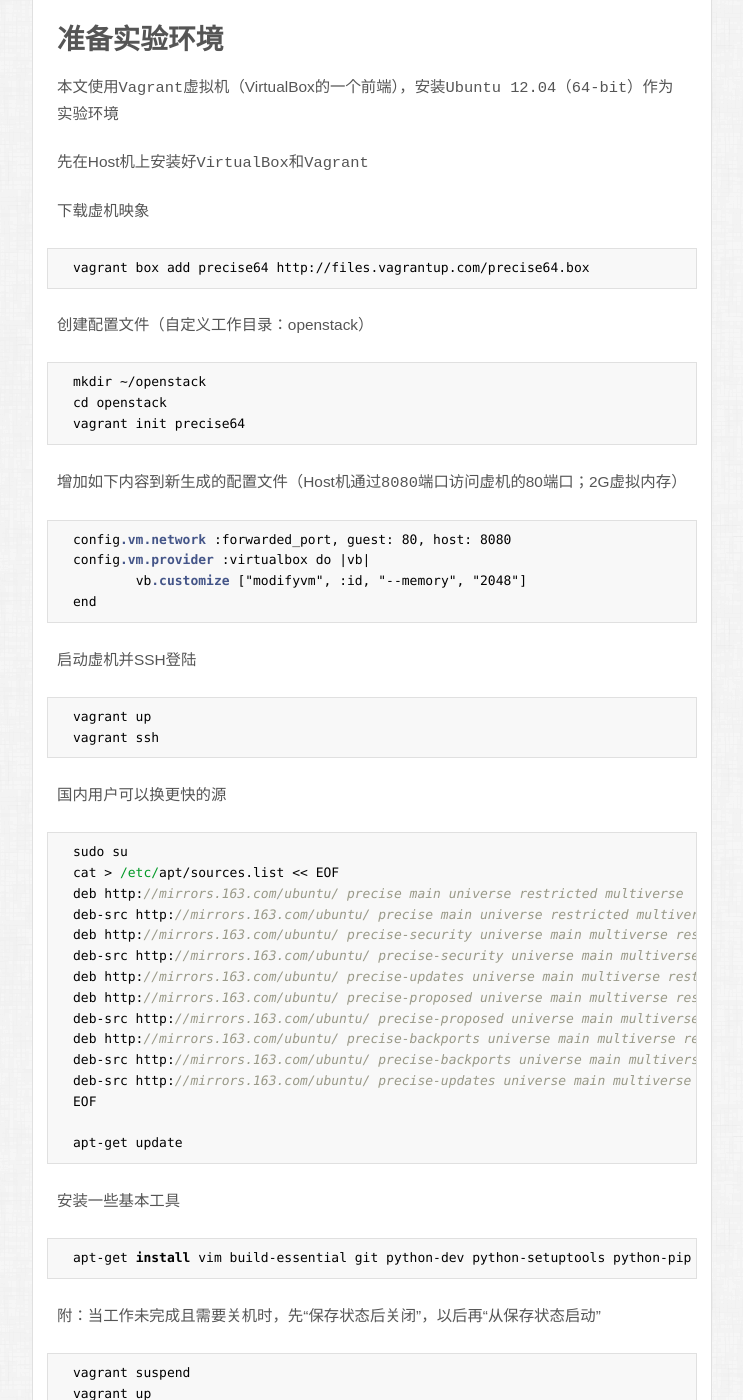
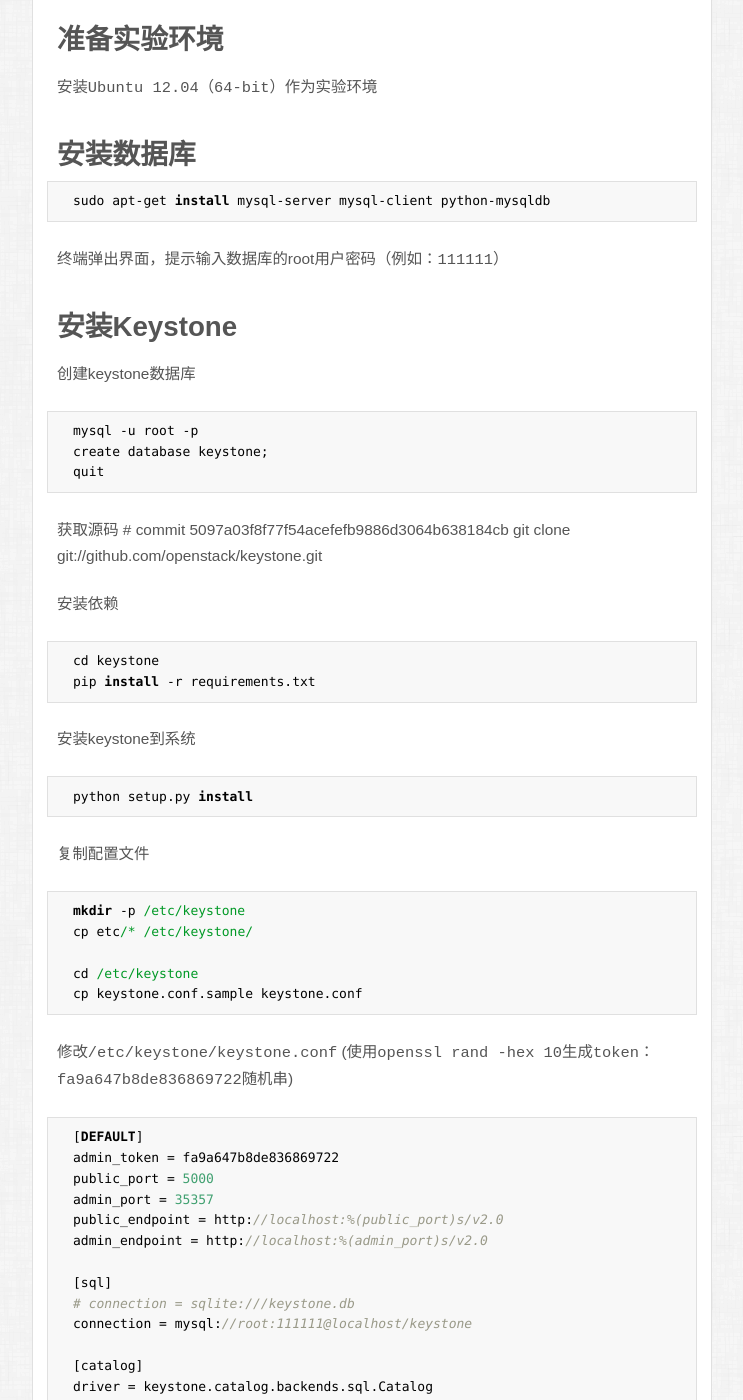
Before and after one commit to ericzhong/ericzhong.github.io, a Jekyll site: the page built from _posts/2013-09-04-install-openstack-from-source.md, in a window 1280 px wide and 1400 px high, scrolled down 386 px. Shown: the whole window, without its empty margins (268-1011 px from the left). Built offline with Jekyll 4.4.1, drawn with Linux system fonts in a browser that asks for light colours; some web fonts are replaced; Markdown is read by kramdown in place of the engine named in the settings; some of the changed text lies outside the part shown.

Commit message:
[openstack] add vnc, remove vagrant, change nova config, update all commit nr

```diff
--- a/_posts/2013-09-04-install-openstack-from-source.md
+++ b/_posts/2013-09-04-install-openstack-from-source.md
@@ -11,58 +11,7 @@
 
 ## 准备实验环境
 
-本文使用`Vagrant`虚拟机（VirtualBox的一个前端），安装`Ubuntu 12.04（64-bit）`作为实验环境
-
-先在Host机上安装好`VirtualBox`和`Vagrant`
-
-下载虚机映象
-
-	vagrant box add precise64 http://files.vagrantup.com/precise64.box
-
-创建配置文件（自定义工作目录：openstack）
-
-	mkdir ~/openstack
-	cd openstack
-	vagrant init precise64
-
-增加如下内容到新生成的配置文件（Host机通过`8080`端口访问虚机的80端口；2G虚拟内存）
-
-	config.vm.network :forwarded_port, guest: 80, host: 8080
-	config.vm.provider :virtualbox do |vb|
-		vb.customize ["modifyvm", :id, "--memory", "2048"]
-	end
-
-启动虚机并SSH登陆
-
-	vagrant up
-	vagrant ssh
-
-国内用户可以换更快的源
-
-	sudo su
-	cat > /etc/apt/sources.list << EOF
-	deb http://mirrors.163.com/ubuntu/ precise main universe restricted multiverse
-	deb-src http://mirrors.163.com/ubuntu/ precise main universe restricted multiverse
-	deb http://mirrors.163.com/ubuntu/ precise-security universe main multiverse restricted
-	deb-src http://mirrors.163.com/ubuntu/ precise-security universe main multiverse restricted
-	deb http://mirrors.163.com/ubuntu/ precise-updates universe main multiverse restricted
-	deb http://mirrors.163.com/ubuntu/ precise-proposed universe main multiverse restricted
-	deb-src http://mirrors.163.com/ubuntu/ precise-proposed universe main multiverse restricted
-	deb http://mirrors.163.com/ubuntu/ precise-backports universe main multiverse restricted
-	deb-src http://mirrors.163.com/ubuntu/ precise-backports universe main multiverse restricted
-	deb-src http://mirrors.163.com/ubuntu/ precise-updates universe main multiverse restricted
-	EOF
-
-	apt-get update
-
-安装一些基本工具
-
-	apt-get install vim build-essential git python-dev python-setuptools python-pip libxml2-dev libxslt-dev curl sheepdog
-
-附：当工作未完成且需要关机时，先“保存状态后关闭”，以后再“从保存状态启动”
-
-	vagrant suspend
-	vagrant up
+安装`Ubuntu 12.04（64-bit）`作为实验环境
 
 ## 安装数据库
 
@@ -79,8 +28,7 @@
 	quit
 
 获取源码
-
-	# commit 8ba9898f4271ed61b3080ec479b43e6fc1984345
+	# commit 5097a03f8f77f54acefefb9886d3064b638184cb
 	git clone git://github.com/openstack/keystone.git
 
 安装依赖
@@ -1131,10 +1079,11 @@
 	use_ipv6=false
 
 	# NOVNC CONSOLE
-	novncproxy_base_url=http://127.0.0.1:6080/vnc_auto.html
-	# Change vncserver_proxyclient_address and vncserver_listen to match each compute host
-	vncserver_proxyclient_address=192.168.1.148
-	vncserver_listen=192.168.1.148
+	vnc_enabled = true
+	vncserver_listen = 0.0.0.0
+	vncserver_proxyclient_address = 192.168.1.11
+	xvpvncproxy_base_url = http://192.168.1.148:6081/console
+	novncproxy_base_url = http://192.168.1.148:6080/vnc_auto.html
 
 	# AUTHENTICATION
 	auth_strategy=keystone
@@ -1147,10 +1096,13 @@
 	admin_password = admin
 	signing_dirname = /tmp/keystone-signing-nova
 
-注意，上面配置中有几个IP一定要配置正确：
-	my_ip=192.168.1.148
-	vncserver_proxyclient_address=192.168.1.148
-	vncserver_listen=192.168.1.148
+> 注意这几个IP
+>
+>	my_ip=192.168.1.148
+>	vncserver_listen = 0.0.0.0
+>	vncserver_proxyclient_address = 192.168.1.11
+>	xvpvncproxy_base_url = http://192.168.1.148:6081/console
+>	novncproxy_base_url = http://192.168.1.148:6080/vnc_auto.html
 
 修改`/etc/nova/api-paste.ini`
 
@@ -1334,8 +1286,6 @@
 	$ nova secgroup-add-rule default icmp -1 -1 0.0.0.0/0
 	$ nova secgroup-list-rules default
 
-> 配置22端口后`vagrant ssh`可能无法访问，可使用VirtualBox的界面登录，然后可以根据需要安装图形界面，比如xfce: `apt-get install xubuntu-desktop; startx`
-
 注入SSH公钥到虚机并确认（需要虚机Image支持）
 
 	$ ssh-keygen -t rsa       # 一路回车
@@ -1460,30 +1410,60 @@
 
 	keystone role-create --name Member
 
-启动
+启动（使用空闲端口）
 
 	horizon/manage.py runserver 0.0.0.0:8888
 
-> 随便找个未被占用的端口即可
->
-> 如果使用Vagrant，到Virtualbox的网络设置中加个端口映射即可从Host访问
-
-访问页面: http://192.168.1.148:8888/  （登录：admin,123456）
-
-###配置VNC
-
-> 在`Project->Instances`页面应该可以看到之前在终端下创建的虚机；但是点击`Instance Name`进入虚机页面，再切换到`Console`标签，无法打开终端页面，需要配置好VNC后才能正常使用
+访问页面
+
+* http://192.168.1.148:8888/  （登录：admin,123456）
+
+###通过Web访问`VNC Console`
+
+要想Horizon的Console页面正常显示，需要`noVNC`，原理如下：
+
+	vnc.html ---> nova-novncproxy(6080) ---> vnc server(5900)
 
 获取noVNC
 
-	# commit 142aa4583cd0ffa11e8ebc19a52f024f1ff1b235
+	# commit 75d69b9f621606c3b2db48e4778ff41307f65c6d
 	git clone https://github.com/kanaka/noVNC.git
 
 启动服务
 
 	noVNC/utils/nova-novncproxy --config-file /etc/nova/nova.conf --web `pwd`/noVNC/
 	nova-consoleauth
-	nova-xvpvncproxy
+
+###通过Client访问`VNC Console`
+
+工作原理
+
+	xvpvncviewer ---> nova-xvpvncproxy(6081) ---> vnc server(5900)
+
+安装
+
+	# commit fc292084732bd20bc69746a0567001293b63608f
+	git clone https://github.com/cloudbuilders/nova-xvpvncviewer
+
+	cd nova-xvpvncviewer/viewer
+	make
+
+启动服务
+
+	nova-xvpvncproxy --config-file=/etc/nova/nova.conf
+
+手动获取URL
+
+	nova get-vnc-console [vm_id or vm_name] xvpvnc
+
+启动客户端
+
+	java -jar VncViewer.jar url [url]
+
+###使用Apache提供Web服务
+
+见官方文档
+
 
 
 #Troubleshooting
```
Also changed, not shown: other parts of _posts/2013-09-04-install-openstack-from-source.md (+14 -10 lines).
